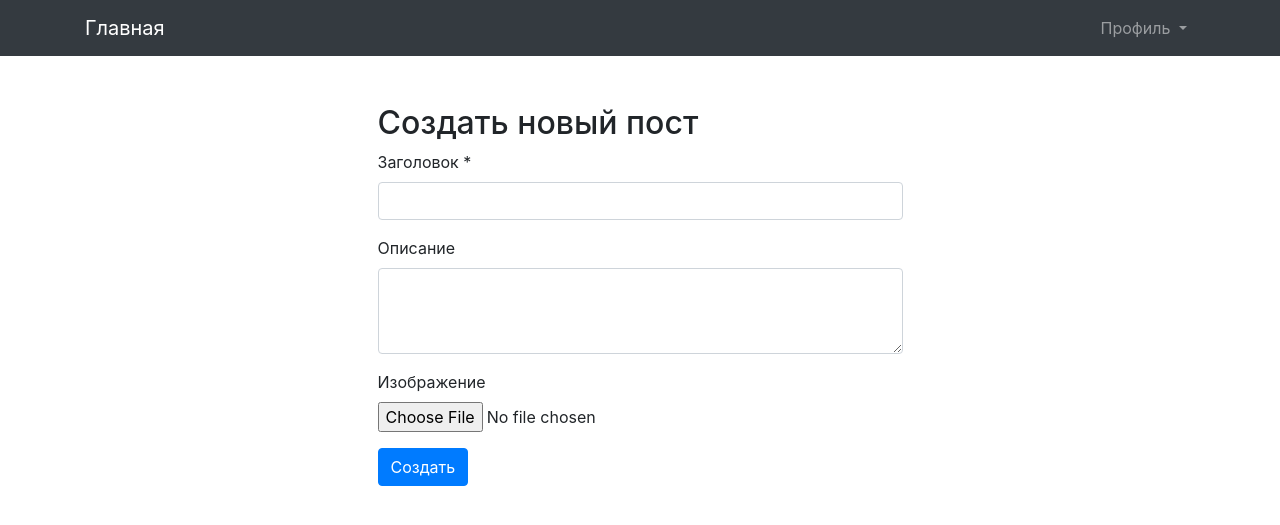
After one commit to Misha-creato/django_post_feed, a Django app: template templates/create_post.html in a window 1280 px wide. The commit adds this page. Shown: the top 525 px of the page. Run offline with Django 4.2, Linux system fonts and the light colour scheme; the template is opened without the code that fills it, so the values that code supplies are empty; some libraries are stand-ins or nearby versions.

Commit message:
Updated templates

```diff
--- a/templates/base.html
+++ b/templates/base.html
@@ -15,7 +15,8 @@
     <div class="container">
         <a class="navbar-brand" href="#">Главная</a>
 
-      <button class="navbar-toggler" type="button" data-toggle="collapse" data-target="#navbarNavDropdown" aria-controls="navbarNavDropdown" aria-expanded="false" aria-label="Toggle navigation">
+        <button class="navbar-toggler" type="button" data-toggle="collapse" data-target="#navbarNavDropdown"
+                aria-controls="navbarNavDropdown" aria-expanded="false" aria-label="Toggle navigation">
             <span class="navbar-toggler-icon"></span>
         </button>
 
@@ -25,10 +26,13 @@
 
             <ul class="navbar-nav">
                 <li class="nav-item dropdown">
-            <a class="nav-link dropdown-toggle" href="#" id="navbarDropdownMenuLink" role="button" data-toggle="dropdown" aria-haspopup="true" aria-expanded="false">
+                    <a class="nav-link dropdown-toggle" href="{% url 'profile' user.pk %}" id="navbarDropdownMenuLink"
+                       role="button" data-toggle="dropdown" aria-haspopup="true" aria-expanded="false">
                         Профиль
                     </a>
                     <div class="dropdown-menu" aria-labelledby="navbarDropdownMenuLink">
+                        <a class="dropdown-item" href="{% url 'profile' user.username %}">Мой профиль</a>
+                        <div class="dropdown-divider"></div>
                         <a class="dropdown-item" href="{% url 'settings' %}">Настройки</a>
                         <div class="dropdown-divider"></div>
                         <a class="dropdown-item" href="{% url 'logout' %}">Выход</a>
@@ -39,7 +43,16 @@
     </div>
 </nav>
 
+
 <div class="container mt-5">
+    {% if messages %}
+    {% for message in messages %}
+    <div class="alert alert-{{message.tags}}" role="alert">
+        {{ message }}
+    </div>
+    {% endfor %}
+    {% endif %}
+
 
     {% block content %}
 
--- /dev/null
+++ b/templates/create_post.html
@@ -0,0 +1,30 @@
+{% extends 'base.html' %}
+
+{% block content %}
+
+<div class="container mt-5">
+  <div class="row">
+    <div class="col-md-6 offset-md-3">
+      <h2>Создать новый пост</h2>
+      <form action="{% url 'create_post' %}" method="post" enctype="multipart/form-data">
+        {% csrf_token %}
+        <div class="form-group">
+          <label for="postTitle">Заголовок *</label>
+          <input type="text" class="form-control" id="postTitle" name="title" required>
+        </div>
+        <div class="form-group">
+          <label for="postDescription">Описание</label>
+          <textarea class="form-control" id="postDescription" name="description" rows="3"></textarea>
+        </div>
+        <div class="form-group">
+          <label for="postImage">Изображение</label>
+          <input type="file" class="form-control-file" id="postImage" name="image">
+        </div>
+        <button type="submit" class="btn btn-primary">Создать</button>
+      </form>
+    </div>
+  </div>
+</div>
+
+
+{% endblock %}
```
Also changed, not shown: templates/detail_post.html (added, +30 -0 lines), templates/profile.html (+15 -18 lines). Lines whose indentation alone changed are shown as unchanged.
